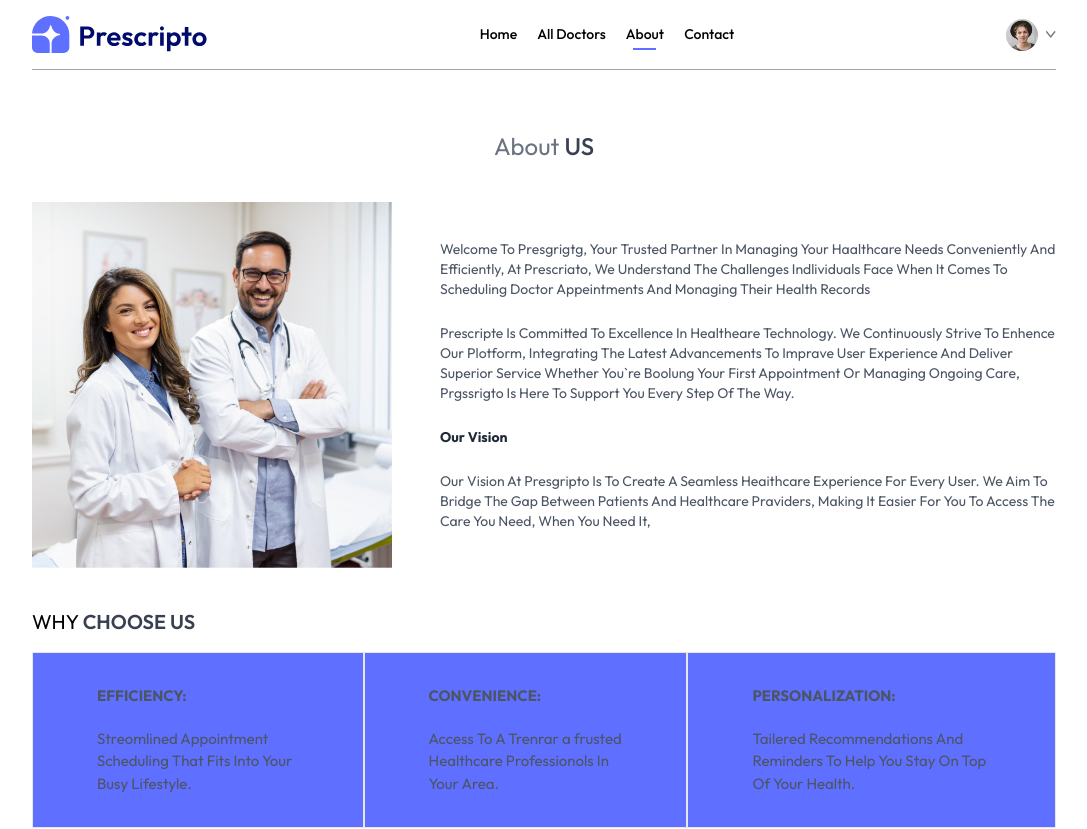
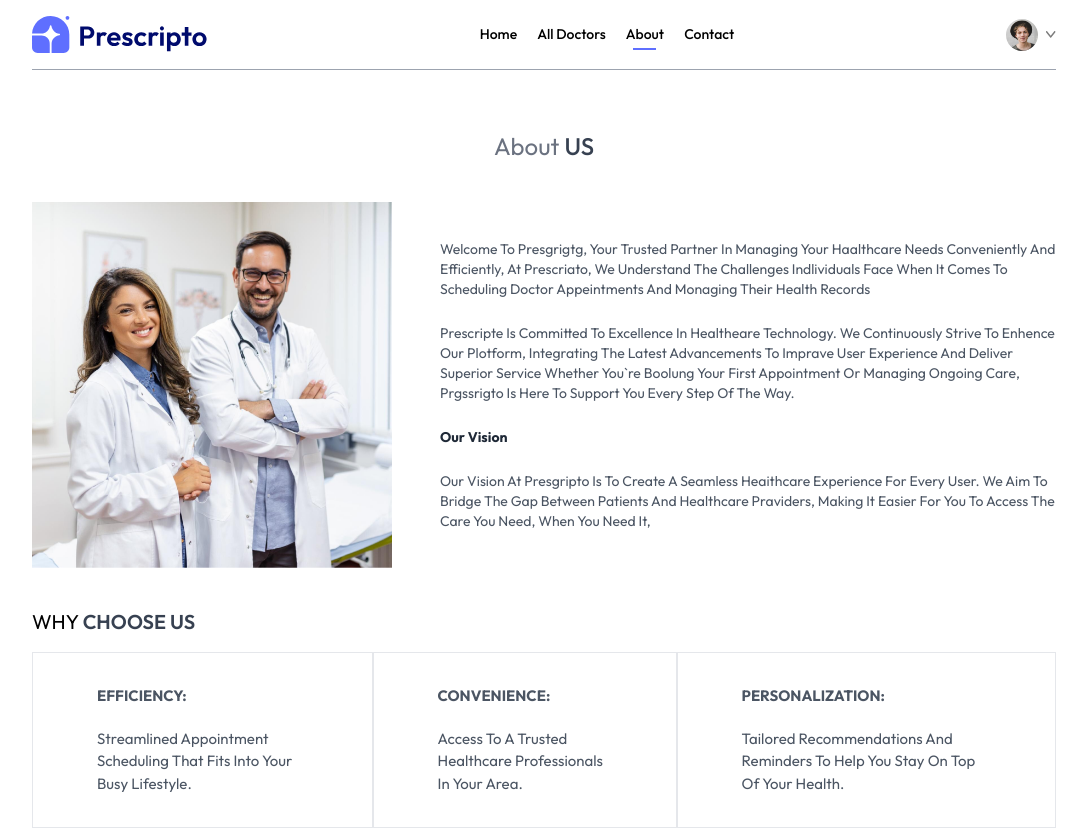
Before and after one commit to TazhibTechnology/Doctor-Appointment-Booking-Website, a React (Vite) app in the folder frontend/: page /about in a window 1280 px wide. Shown: the top 829 px of the page, without its empty margins (96-1183 px from the left). Built offline with nearby package versions, Linux system fonts and the light colour scheme.

Commit message:
fix about page

```diff
--- a/frontend/src/pages/About.jsx
+++ b/frontend/src/pages/About.jsx
@@ -45,27 +45,26 @@ const About = () => {
         </p>
       </div>
       <div className='flex flex-col md:flex-row mb-20'>
-        <div className='border px-10 md:px-16  py-8 sm:py16 flex flex-col gap-5 text-[15px] hover: bg-primary hover:text-white transition-all duration-300 text-gray-600'>
+  <div className='border px-10 md:px-16 py-8 sm:py16 flex flex-col gap-5 text-[15px] hover:bg-primary hover:text-white transition-all duration-300 text-gray-600'>
     <b>EFFICIENCY:</b>
     <p>
-            Streomlined Appointment Scheduling That Fits Into Your Busy
-            Lifestyle.
+      Streamlined Appointment Scheduling That Fits Into Your Busy Lifestyle.
     </p>
   </div>
-        <div className='border px-10 md:px-16  py-8 sm:py16 flex flex-col gap-5 text-[15px] hover: bg-primary hover:text-white transition-all duration-300 text-gray-600'>
+  <div className='border px-10 md:px-16 py-8 sm:py16 flex flex-col gap-5 text-[15px] hover:bg-primary hover:text-white transition-all duration-300 text-gray-600'>
     <b>CONVENIENCE:</b>
     <p>
-            Access To A Trenrar a frusted Healthcare Professionols In Your Area.
+      Access To A Trusted Healthcare Professionals In Your Area.
     </p>
   </div>
-        <div className='border px-10 md:px-16  py-8 sm:py16 flex flex-col gap-5 text-[15px] hover: bg-primary hover:text-white transition-all duration-300 text-gray-600'>
+  <div className='border px-10 md:px-16 py-8 sm:py16 flex flex-col gap-5 text-[15px] hover:bg-primary hover:text-white transition-all duration-300 text-gray-600'>
     <b>PERSONALIZATION:</b>
     <p>
-            Tailered Recommendations And Reminders To Help You Stay On Top Of
-            Your Health.
+      Tailored Recommendations And Reminders To Help You Stay On Top Of Your Health.
     </p>
   </div>
 </div>
+
     </div>
   );
 };
```
Lines whose indentation alone changed are shown as unchanged.
